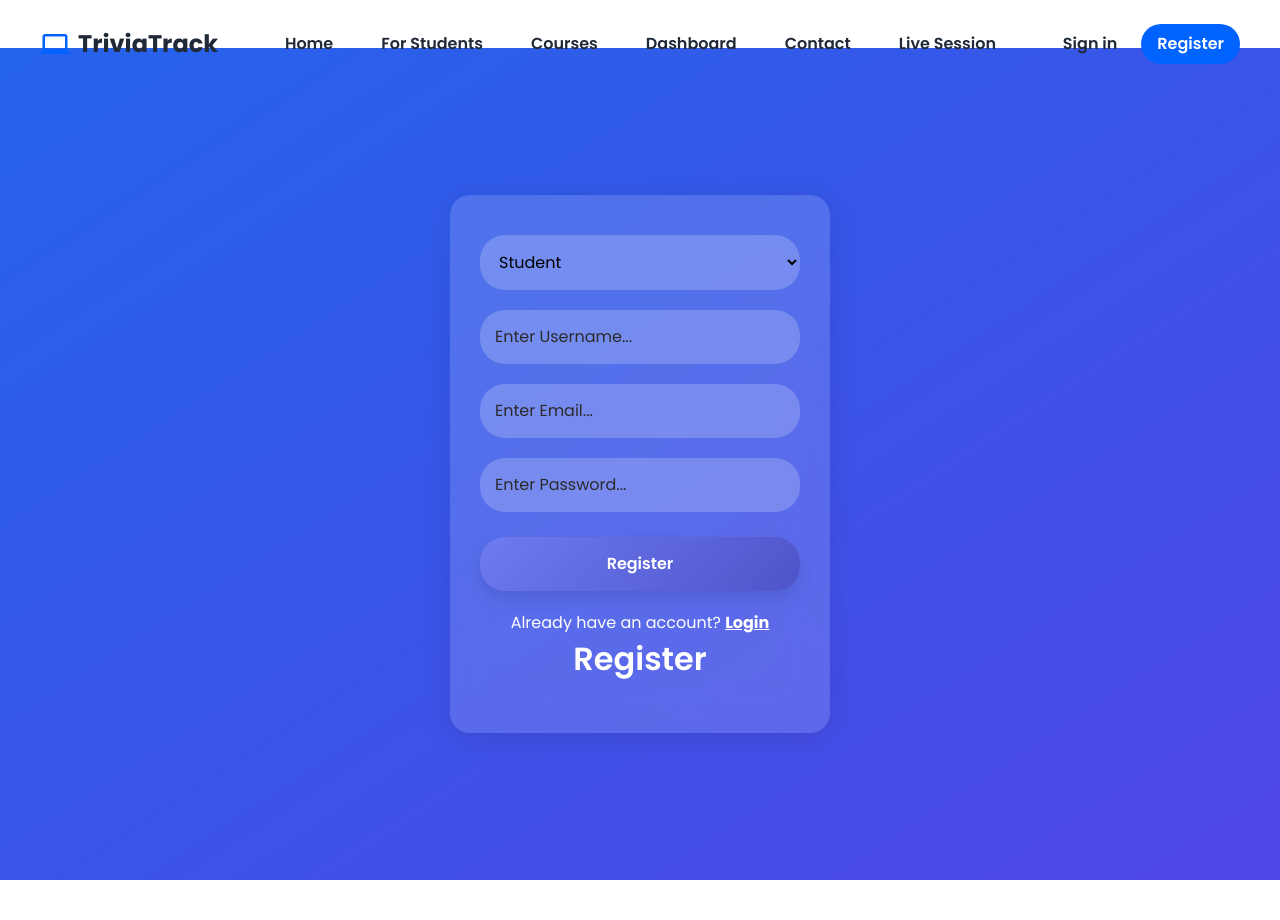
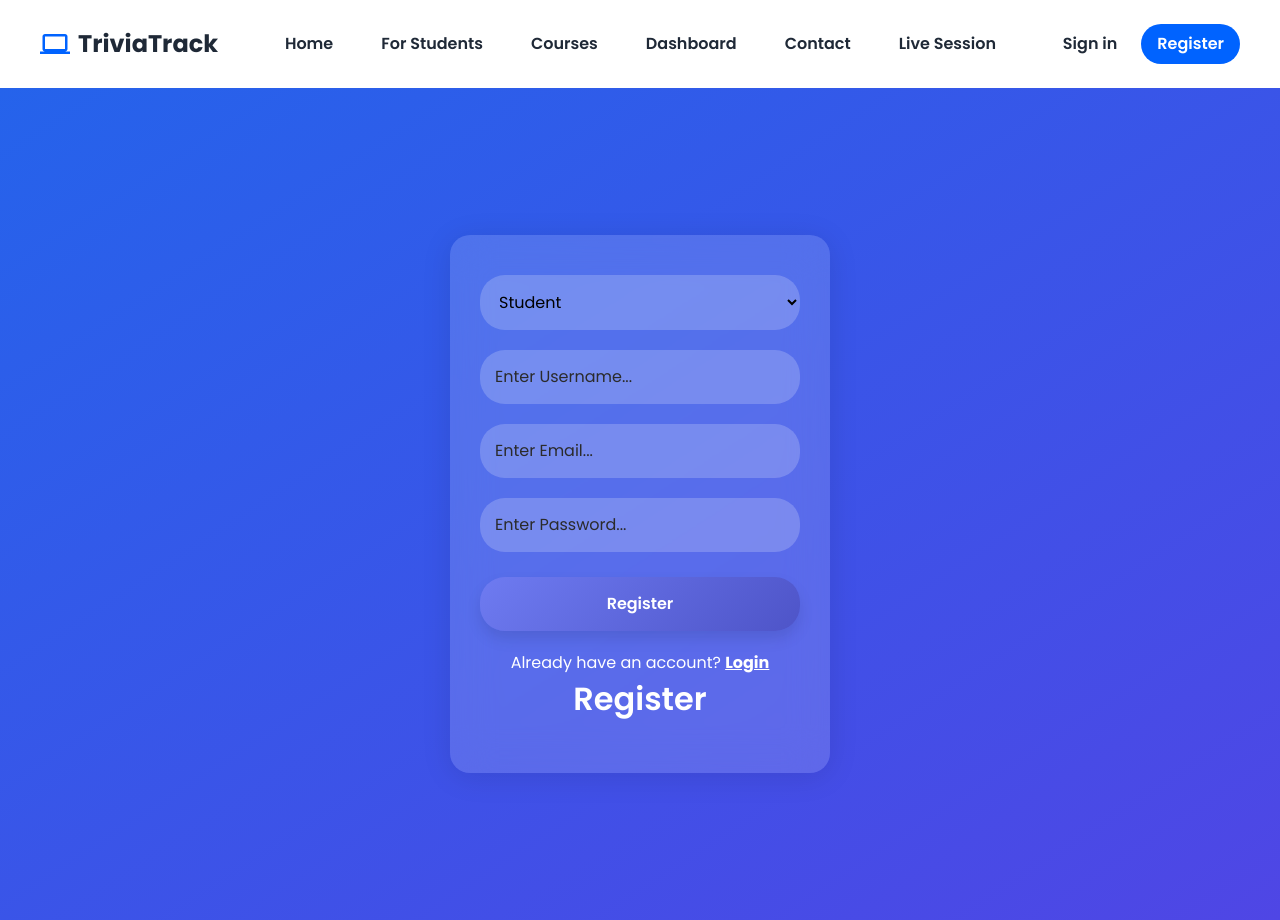
Before and after one commit to MubeenNaushad/TriviaTrack, a React (Vite) app in the folder ff/triviatrack/frontend/: page /signup in a window 1280 px wide. Before the commit the page ends 880 px from the top, so only its background shows below. Built offline with nearby package versions, Linux system fonts and the light colour scheme; no server answers.

Commit message:
navbar fix

```diff
--- a/ff/triviatrack/frontend/src/auth/Login.jsx
+++ b/ff/triviatrack/frontend/src/auth/Login.jsx
@@ -3,7 +3,6 @@ import styles from './Login.module.css';
 import axios from 'axios';
 import React, { useState } from "react";
 import '@fortawesome/fontawesome-free';
-
 
 const Login = () => {
   const [email, setEmail] = useState();
--- a/ff/triviatrack/frontend/src/auth/Signup.jsx
+++ b/ff/triviatrack/frontend/src/auth/Signup.jsx
@@ -20,7 +20,7 @@ const Signup = () => {
 
 
   return (
-    <div className="flex items-center justify-center min-h-screen bg-gradient-to-br from-blue-600 to-indigo-600 p-4">
+    <div className="flex items-center justify-center min-h-screen bg-gradient-to-br from-blue-600 to-indigo-600 p-4 mt-10">
       <div className={styles['signup-container']}>
 
         <div className={styles['signup-form-container']}>
--- a/ff/triviatrack/frontend/src/components/Dashboard/DashboardContent.jsx
+++ b/ff/triviatrack/frontend/src/components/Dashboard/DashboardContent.jsx
@@ -77,7 +77,7 @@ const DashboardContent = () => {
                 <tr>
                   <th className="py-2 px-4 border-b-2 border-gray-200 text-left text-sm font-bold text-gray-600">Rank</th>
                   <th className="py-2 px-4 border-b-2 border-gray-200 text-left text-sm font-bold text-gray-600">Name</th>
-                  <th className="py-2 px-4 border-b-2 border-gray-200 text-left text-sm font-bold text-gray-600">Score</th>
+                  <th className="py-2 px-4 border-b-2 border-gray-200 text-left text-sm font-bold text-gray-600">Email</th>
                 </tr>
               </thead>
               <tbody>
--- a/ff/triviatrack/frontend/src/components/Testimonial/Testimonial.jsx
+++ b/ff/triviatrack/frontend/src/components/Testimonial/Testimonial.jsx
@@ -71,7 +71,7 @@ const Testimonial = () => {
     ],
   };
   return (
-    <div className="py-14 mb-10">
+    <div className="py-14 mb-10" >
       <div className="container">
         {/* header section */}
         <div className="space-y-4 p-6 text-center max-w-[600px] mx-auto mb-6">
--- a/ff/triviatrack/frontend/src/components/navbar/Livesession.jsx
+++ b/ff/triviatrack/frontend/src/components/navbar/Livesession.jsx
@@ -10,7 +10,7 @@ const Livesession = () => {
   }, [navigate, value]);
 
   return (
-    <div className="flex items-center justify-center min-h-screen bg-gradient-to-br from-blue-600 to-indigo-600 p-4">
+    <div className="flex items-center justify-center min-h-screen bg-gradient-to-br from-blue-600 to-indigo-600 p-4 mt-10">
       <div className="flex flex-col items-center justify-center max-w-4xl bg-white bg-opacity-10 backdrop-filter backdrop-blur-lg rounded-3xl shadow-lg p-8 space-y-8">
 
         <h1 className="text-3xl font-bold text-white mt-4 text-center">
--- a/ff/triviatrack/frontend/src/index.css
+++ b/ff/triviatrack/frontend/src/index.css
@@ -2,7 +2,6 @@
 @tailwind base;
 @tailwind components;
 @tailwind utilities;
-
 
 @layer components {
 
--- a/ff/triviatrack/frontend/src/room/indexx.jsx
+++ b/ff/triviatrack/frontend/src/room/indexx.jsx
@@ -28,7 +28,7 @@ const RoomPage=()=>{
       } )
 }
    return<div>
-         <div ref={meeting } style={{ width: '100vw', height: '100vh' }}/>
+         <div className="mt-10" ref={meeting } style={{ width: '100vw', height: '100vh'}}/>
    </div>
 
 
```
